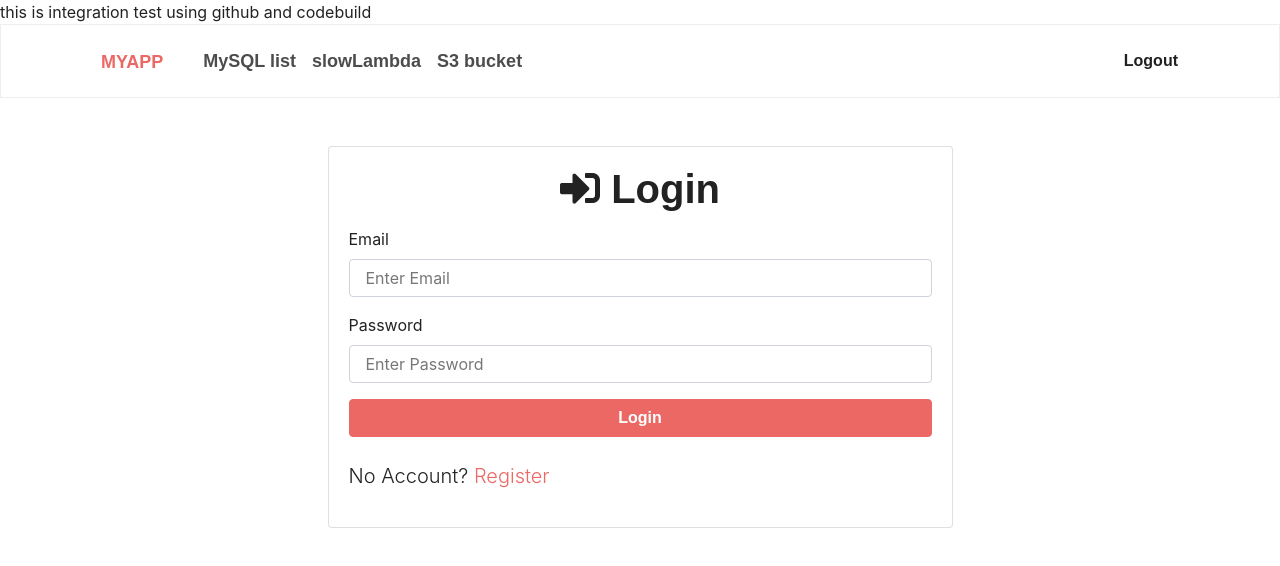
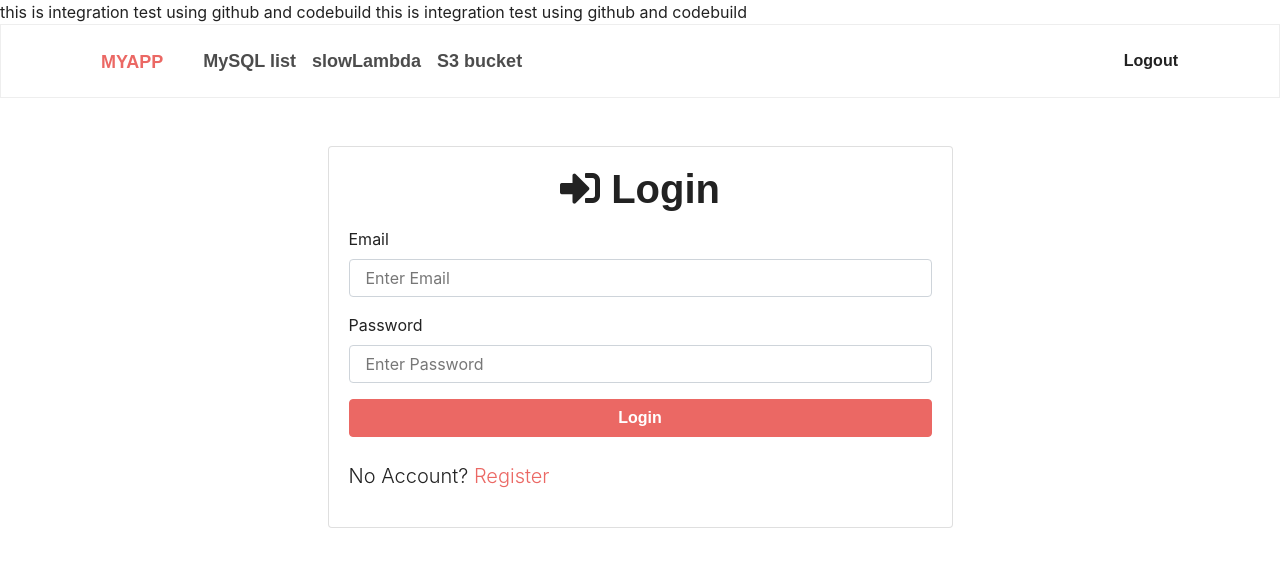
Before and after one commit to kilhankim/myReactApp, a React app: page public/index.html in a window 1280 px wide. Built offline with nearby package versions, Linux system fonts and the light colour scheme; a web font is replaced by a local one.

Commit message:
html update

```diff
--- a/public/index.html
+++ b/public/index.html
@@ -27,6 +27,8 @@
       integrity="sha384-B0UglyR+jN6CkvvICOB2joaf5I4l3gm9GU6Hc1og6Ls7i6U/mkkaduKaBhlAXv9k"
       crossorigin="anonymous"
     ></script>
+
+    this is integration test using github and codebuild
     this is integration test using github and codebuild
     <div id="root"></div>
     <script src="bundle.js"  crossorigin="anonymous"></script>
```
